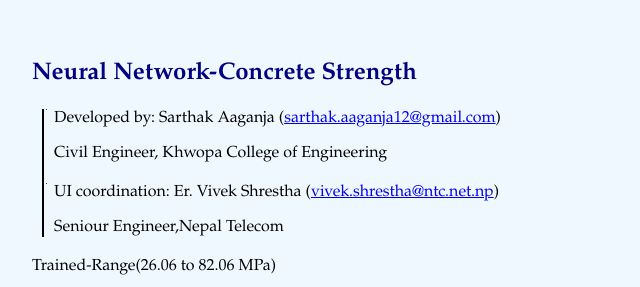
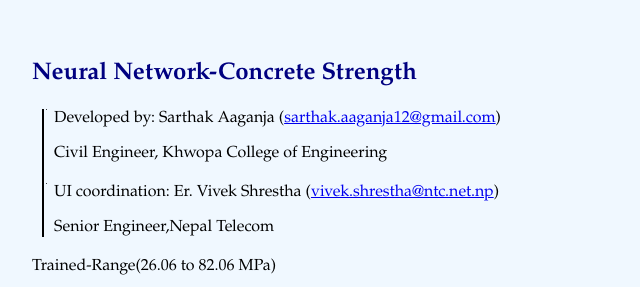
Before and after one commit to aganjasarthak/m, a plain HTML site: page index.html in a window 1280 px wide. Shown: the top 287 px of the page, 308-948 px from the left. Drawn offline with nearby package versions, Linux system fonts and the light colour scheme.

Commit message:
Update index.html

```diff
--- a/index.html
+++ b/index.html
@@ -108,7 +108,7 @@
     </div>
     <div class="timeline-entry">
         <p>UI coordination: Er. Vivek Shrestha (<a href="mailto:vivek.shrestha@ntc.net.np">vivek.shrestha@ntc.net.np</a>)</p>
-        <p></p>Seniour Engineer,Nepal Telecom</p>
+        <p></p>Senior Engineer,Nepal Telecom</p>
     </div>
 </div>
         <p>Trained-Range(26.06 to 82.06 MPa)</p>
```
